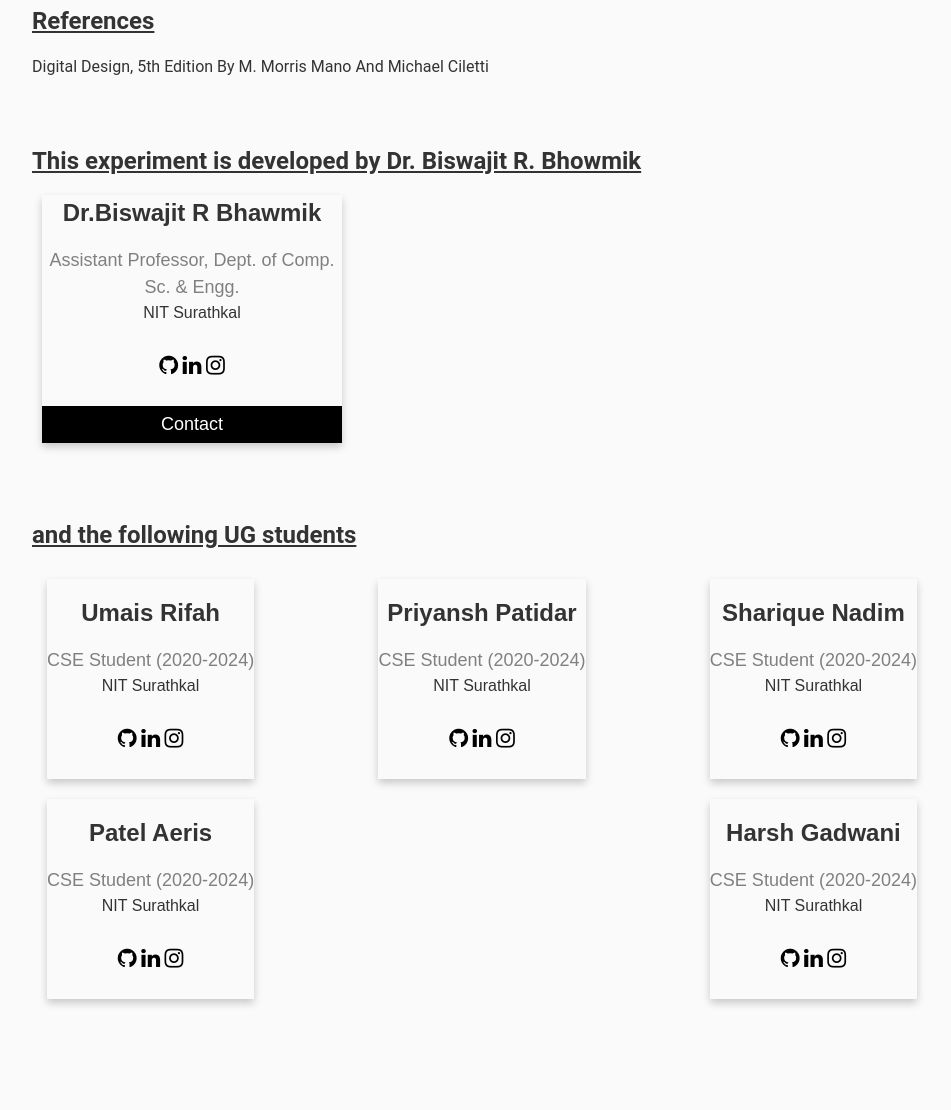
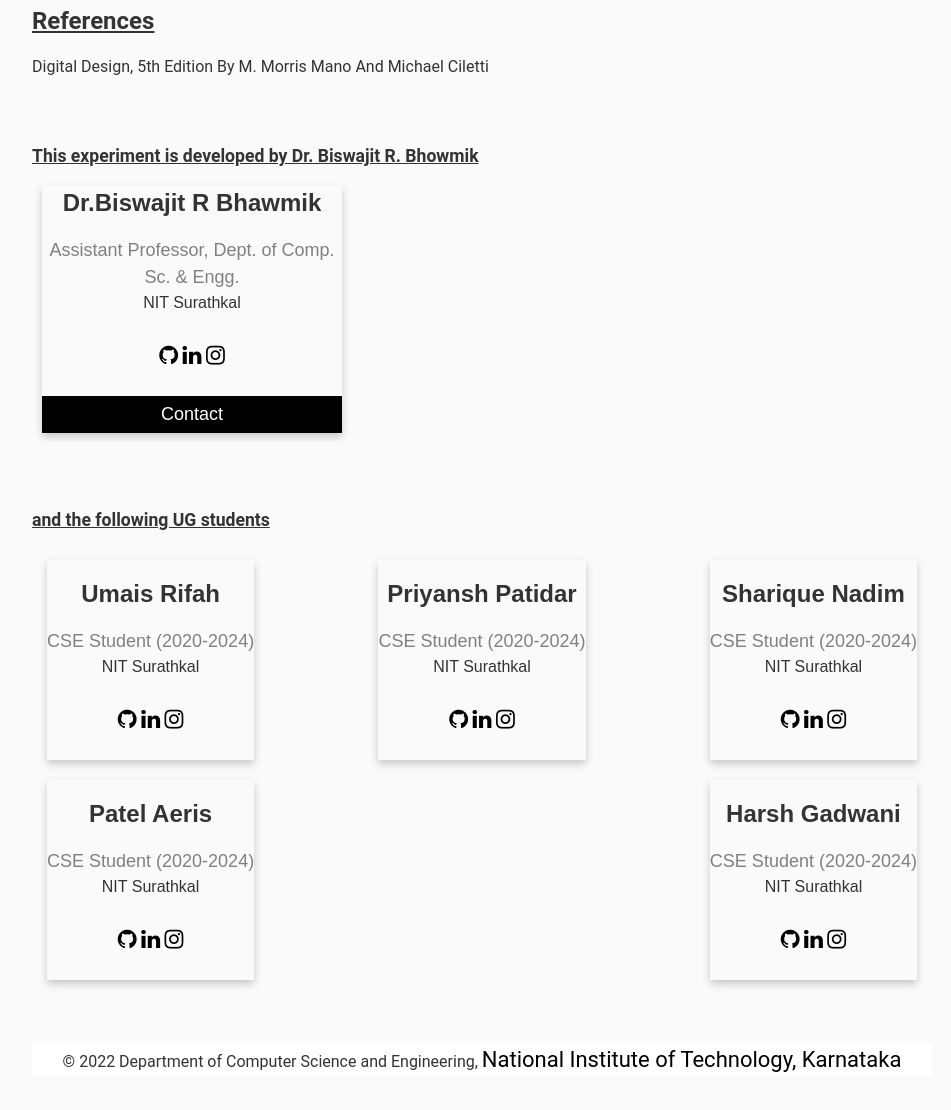
Before and after one commit to shariquenadim/dds_mini_project, a plain HTML site: page Reference/index.html in a window 1280 px wide. Shown: the part 110-1220 px from the top of the page, without its empty margins (158-1109 px from the left). Drawn offline with Linux system fonts and the light colour scheme; files whose address does not match are found by name.

Commit message:
footer added in refrence page

```diff
--- a/Reference/cardstyle.css
+++ b/Reference/cardstyle.css
@@ -43,3 +43,13 @@ button:hover,
 a:hover {
     opacity: 0.7;
 }
+
+.footer {
+    /* position: fixed; */
+    left: 0;
+    bottom: 0;
+    width: 100%;
+    background-color: rgb(255, 255, 255);
+    /* color: white; */
+    text-align: center;
+}
--- a/Reference/index.html
+++ b/Reference/index.html
@@ -62,7 +62,7 @@
         <p>Digital Design, 5th Edition By M. Morris Mano And Michael Ciletti</a>
         </p>
         <br><br>
-        <h2 id="credits">This experiment is developed by Dr. Biswajit R. Bhowmik</h2>
+        <h2 id="credits" style="font-size:1.1rem;">This experiment is developed by Dr. Biswajit R. Bhowmik</h2>
         <div class="card">
             <h1>Dr.Biswajit R Bhawmik</h1>
             <p class="title">Assistant Professor, Dept. of Comp. Sc. & Engg.</p>
@@ -75,7 +75,7 @@
             <p><button>Contact</button></p>
         </div>
         <br> <br>
-        <h2 id="credits">and the following UG students</h2>
+        <h2 id="credits" style="font-size:1.1rem;">and the following UG students</h2>
         <div class="credit_cards">
             <div class="card">
                 <h1>Umais Rifah</h1>
@@ -135,7 +135,13 @@
             </div>
         </div>
         <br><br>
+        <div class="footer">
+            &copy;
+            <script>
+                document.write(new Date().getFullYear());
+            </script> Department of Computer Science and Engineering, <a href="https://www.nitk.ac.in/">National Institute of Technology, Karnataka</a>
 
+        </div>
 
 
 
```
